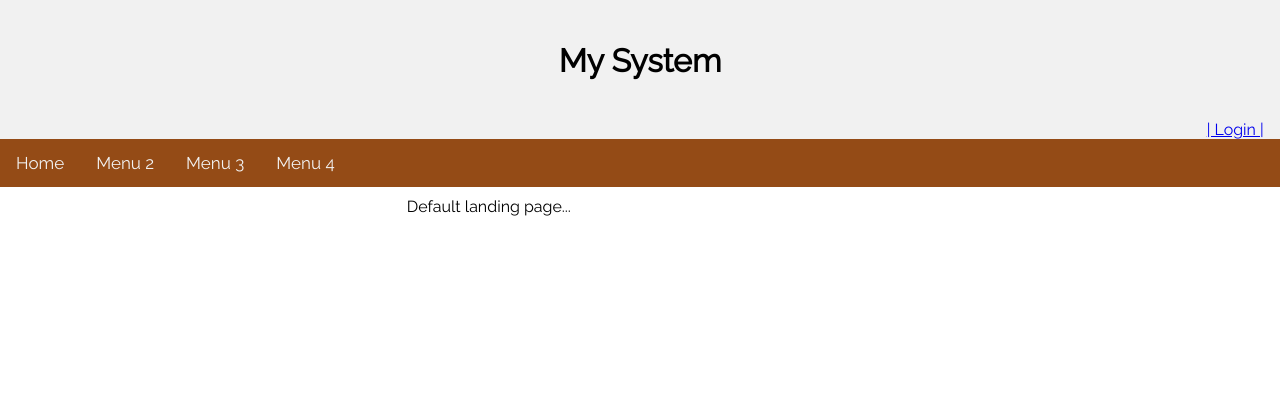
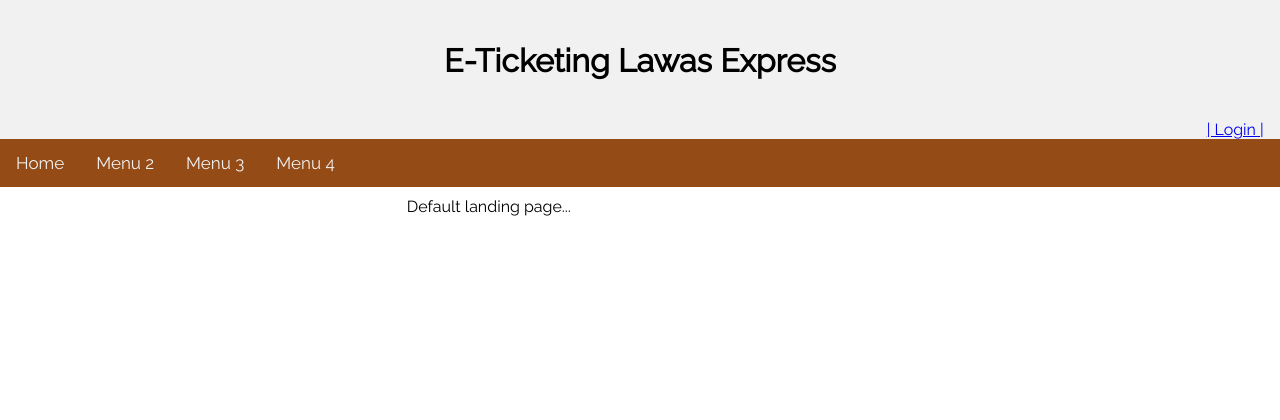
Before and after one commit to deeno13/e-ticketing-lawas-express, a PHP site: page /index.php in a window 1280 px wide. Shown: the top 420 px of the page. Run offline with PHP 8.4, Linux system fonts and the light colour scheme.

Commit message:
Refactor: Improve semantics and update page title

```diff
--- a/index.php
+++ b/index.php
@@ -8,11 +8,12 @@ session_start();
 		<meta name="viewport" content="width=device-width,  initial-scale=1.0">
 		<link rel="stylesheet" href="https://fonts.googleapis.com/css?family=Raleway">
 		<link rel="stylesheet" href="stylesheets/main.css">
-	<title>My System</title>
+		<title>E-Ticketing Lawas Express</title>
 	</head>
 	<body>
+		<header>
 			<div class="header">
-        <h1>My System</h1>
+				<h1>E-Ticketing Lawas Express</h1>
 			</div>
 
 			<div class="userAuth">
@@ -33,7 +34,9 @@ session_start();
 				<a href="#">Menu 3</a>
 				<a href="#">Menu 4</a>
 			</nav>
+		</header>
 
+		<main>
 			<div class="row">
 				<div class="col-right">
 				<?php
@@ -53,10 +56,12 @@ session_start();
 				?>
 				</div>
 			</div>
+		</main>
+
+		<footer>
 			<div class="row">
-		<footer>
 				<p>Copyright (c) 2023 - My Name</p>
+			</div>
 		</footer>
-	</div>
 	</body>
 </html>
```
Lines whose indentation alone changed are shown as unchanged.
